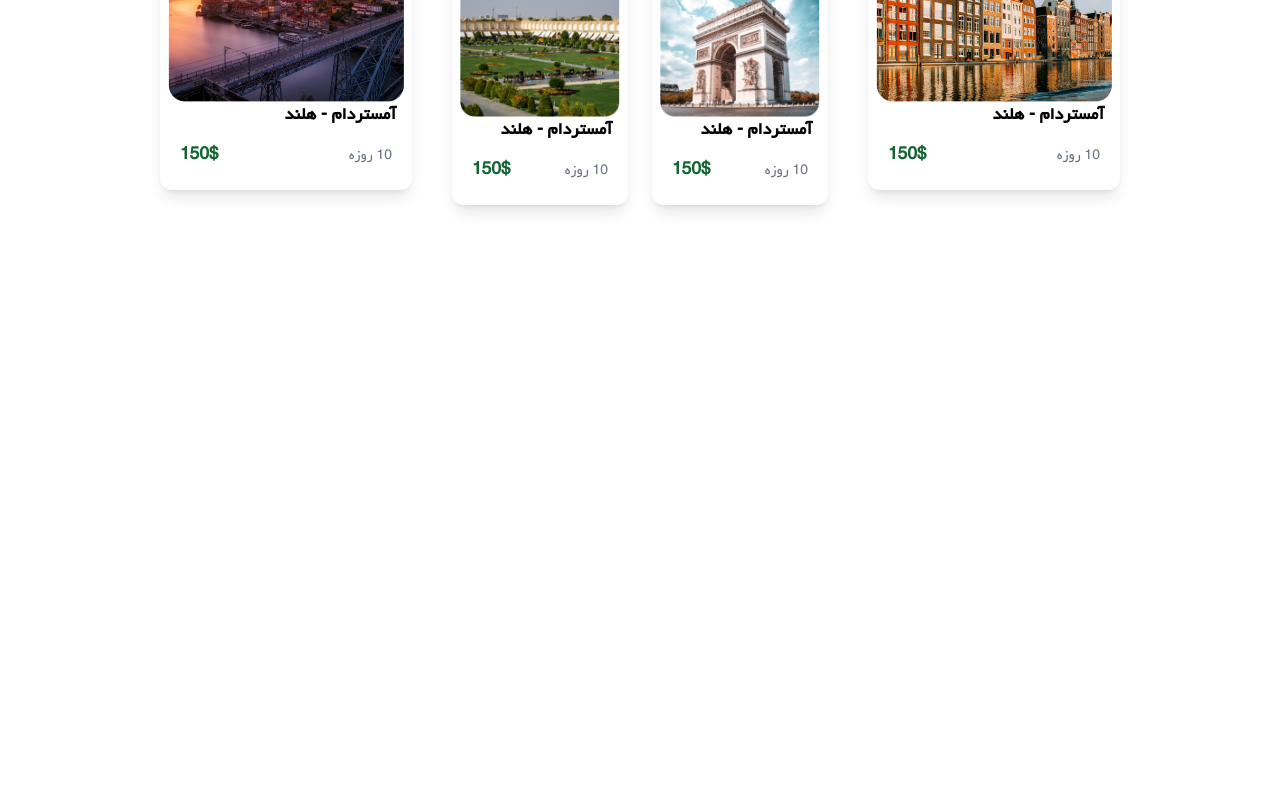
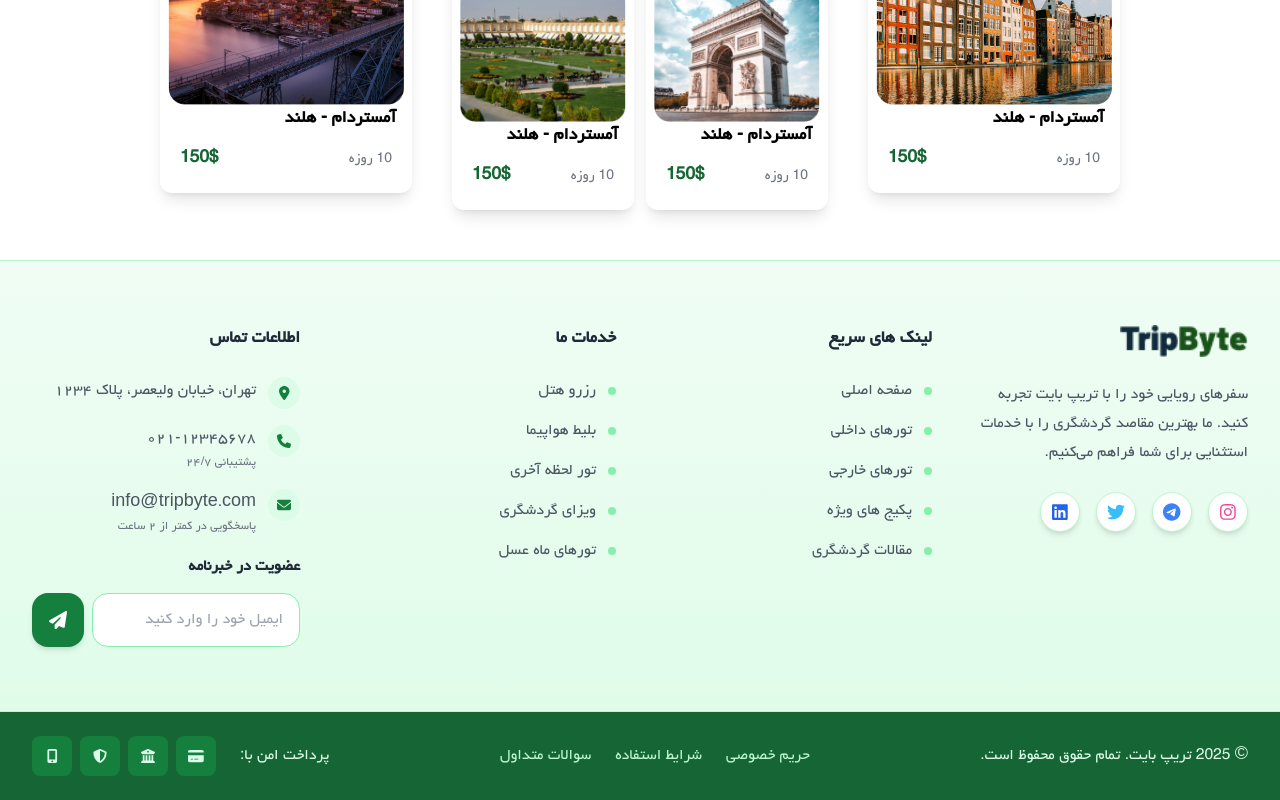
Before and after one commit to saraatiyabi/tourism-app, a Next.js app: page / in a window 1280 px wide. Shown: the part 3808-4608 px from the top of the page. Before the commit the page ends 4063 px from the top, so only its background shows below. Built offline with nearby package versions, Linux system fonts and the light colour scheme.

Commit message:
adding footer component

```diff
--- a/components/modules/Footer/Footer.js
+++ b/components/modules/Footer/Footer.js
@@ -1,60 +1,274 @@
-import { faMessage } from '@fortawesome/free-solid-svg-icons'
-import { FontAwesomeIcon } from '@fortawesome/react-fontawesome'
-import React from 'react'
+// components/modules/Footer/Footer.jsx
+import React from "react";
+import Link from "next/link";
+import Image from "next/image";
+import { FontAwesomeIcon } from "@fortawesome/react-fontawesome";
+import {
+  faInstagram,
+  faTelegram,
+  faTwitter,
+  faLinkedin,
+} from "@fortawesome/free-brands-svg-icons";
+import {
+  faMapMarkerAlt,
+  faPhone,
+  faEnvelope,
+  faPaperPlane,
+  faShieldAlt,
+  faMobileAlt,
+  faCreditCard,
+  faUniversity,
+} from "@fortawesome/free-solid-svg-icons";
 
 const Footer = () => {
-    return (
-        <section className='w-full bg-green-100 flex flex-row items-center justify-center h-[400px] px-20 py-10 gap-20'>
-            <div className='w-full max-w-[1400px] flex items-baseline'>
-                <div className='flex-1 flex flex-col'>
-                    <h3 className='font-primary text-2xl font-semibold text-green-950 my-3'>خبرنامه</h3>
-                    <p className='font-primary text-lg text-gray-600 font-medium max-w-[270px] my-5'>در خبرنامه ما عضو شوید و پیشنهادات هیجان انگیز را دریافت کنید</p>
-                    <div className='w-[300px] bg-white rounded-3xl h-14 flex flex-row justify-between items-center px-3'>
-                        <input
-                            className='border-none outline-none'
-                            type='email'
-                            placeholder='ایمیل خود را وارد کنید'
-                        />
-                        <button className='bg-green-800 rounded-full flex justify-center items-center w-10 h-10'>
-                            <FontAwesomeIcon icon={faMessage} color='white' />
-                        </button>
-                    </div>
+  return (
+    <footer className="bg-gradient-to-b from-green-50 to-green-100 border-t border-green-200">
+      {/* Main Footer Content */}
+      <div className="max-w-7xl mx-auto px-4 sm:px-6 lg:px-8 py-12 lg:py-16">
+        <div className="grid grid-cols-1 md:grid-cols-2 lg:grid-cols-4 gap-8 lg:gap-12">
+          {/* Brand Column */}
+          <div className="lg:col-span-1">
+            <div className="flex items-center mb-6">
+              <Image
+                src="/images/TripByte.png"
+                width={120}
+                height={30}
+                alt="TripByte Logo"
+                className="w-28 lg:w-32"
+              />
+            </div>
+            <p className="text-gray-600 text-lg leading-relaxed mb-6 max-w-md">
+              سفرهای رویایی خود را با تریپ بایت تجربه کنید. ما بهترین مقاصد
+              گردشگری را با خدمات استثنایی برای شما فراهم می‌کنیم.
+            </p>
+
+            {/* Social Media Links */}
+            <div className="flex space-x-4 space-x-reverse">
+              {[
+                {
+                  name: "Instagram",
+                  icon: faInstagram,
+                  url: "#",
+                  color: "text-pink-500",
+                },
+                {
+                  name: "Telegram",
+                  icon: faTelegram,
+                  url: "#",
+                  color: "text-blue-500",
+                },
+                {
+                  name: "Twitter",
+                  icon: faTwitter,
+                  url: "#",
+                  color: "text-sky-400",
+                },
+                {
+                  name: "LinkedIn",
+                  icon: faLinkedin,
+                  url: "#",
+                  color: "text-blue-600",
+                },
+              ].map((social) => (
+                <a
+                  key={social.name}
+                  href={social.url}
+                  className="w-10 h-10 bg-white rounded-full flex items-center justify-center shadow-md hover:shadow-lg transition-all duration-300 hover:bg-green-50 border border-green-200"
+                  aria-label={social.name}
+                >
+                  <FontAwesomeIcon
+                    icon={social.icon}
+                    className={`text-lg ${social.color}`}
+                  />
+                </a>
+              ))}
+            </div>
+          </div>
+
+          {/* Quick Links */}
+          <div className="lg:col-span-1">
+            <h3 className="text-xl font-bold text-gray-800 mb-6">
+              لینک های سریع
+            </h3>
+            <ul className="space-y-3">
+              {[
+                { name: "صفحه اصلی", href: "/" },
+                { name: "تورهای داخلی", href: "/domestic-tours" },
+                { name: "تورهای خارجی", href: "/international-tours" },
+                { name: "پکیج های ویژه", href: "/special-packages" },
+                { name: "مقالات گردشگری", href: "/blog" },
+              ].map((link) => (
+                <li key={link.name}>
+                  <Link
+                    href={link.href}
+                    className="text-gray-600 hover:text-green-700 text-lg transition-colors duration-200 flex items-center group"
+                  >
+                    <span className="w-2 h-2 bg-green-300 rounded-full ml-3 group-hover:bg-green-600 transition-colors duration-200"></span>
+                    {link.name}
+                  </Link>
+                </li>
+              ))}
+            </ul>
+          </div>
+
+          {/* Services */}
+          <div className="lg:col-span-1">
+            <h3 className="text-xl font-bold text-gray-800 mb-6">خدمات ما</h3>
+            <ul className="space-y-3">
+              {[
+                { name: "رزرو هتل", href: "/hotel-booking" },
+                { name: "بلیط هواپیما", href: "/flight-tickets" },
+                { name: "تور لحظه آخری", href: "/last-minute-tours" },
+                { name: "ویزای گردشگری", href: "/visa-services" },
+                { name: "تورهای ماه عسل", href: "/honeymoon-tours" },
+              ].map((service) => (
+                <li key={service.name}>
+                  <Link
+                    href={service.href}
+                    className="text-gray-600 hover:text-green-700 text-lg transition-colors duration-200 flex items-center group"
+                  >
+                    <span className="w-2 h-2 bg-green-300 rounded-full ml-3 group-hover:bg-green-600 transition-colors duration-200"></span>
+                    {service.name}
+                  </Link>
+                </li>
+              ))}
+            </ul>
+          </div>
+
+          {/* Contact Info */}
+          <div className="lg:col-span-1">
+            <h3 className="text-xl font-bold text-gray-800 mb-6">
+              اطلاعات تماس
+            </h3>
+            <div className="space-y-4">
+              <div className="flex items-start">
+                <div className="w-8 h-8 bg-green-100 rounded-full flex items-center justify-center ml-3 flex-shrink-0">
+                  <FontAwesomeIcon
+                    icon={faMapMarkerAlt}
+                    className="text-green-700 text-sm"
+                  />
                 </div>
+                <div>
+                  <p className="text-gray-600 text-lg">
+                    تهران، خیابان ولیعصر، پلاک ۱۲۳۴
+                  </p>
+                </div>
+              </div>
 
-                <div className='flex-[0.5] flex justify-center items-center'>
-                    <ul className='flex flex-col gap-4'>
-                        <li className='font-priamry font-semibold text-xl'>پشتیبانی</li>
-                        <li className='font-primary text-gray-600 text-lg'>حساب</li>
-                        <li className='font-primary text-gray-600 text-lg'>مرکز خدمات</li>
-                        <li className='font-primary text-gray-600 text-lg'>ارتباط با ما</li>
-                    </ul>
+              <div className="flex items-start">
+                <div className="w-8 h-8 bg-green-100 rounded-full flex items-center justify-center ml-3 flex-shrink-0">
+                  <FontAwesomeIcon
+                    icon={faPhone}
+                    className="text-green-700 text-sm"
+                  />
                 </div>
+                <div>
+                  <p className="text-gray-600 text-lg">۰۲۱-۱۲۳۴۵۶۷۸</p>
+                  <p className="text-gray-500 text-sm">پشتیبانی ۲۴/۷</p>
+                </div>
+              </div>
 
-                <div className='flex-[0.5] flex justify-center items-center'>
-                    <ul className='flex flex-col gap-4'>
-                        <li className='font-priamry font-semibold text-xl'>شرکت</li>
-                        <li className='font-primary text-gray-600 text-lg'>چرا  ما؟</li>
-                        <li className='font-primary text-gray-600 text-lg'>مشارکت با ما</li>
-                        <li className='font-primary text-gray-600 text-lg'>پرسش و پاسخ</li>
-                    </ul>
+              <div className="flex items-start">
+                <div className="w-8 h-8 bg-green-100 rounded-full flex items-center justify-center ml-3 flex-shrink-0">
+                  <FontAwesomeIcon
+                    icon={faEnvelope}
+                    className="text-green-700 text-sm"
+                  />
                 </div>
+                <div>
+                  <p className="text-gray-600 text-lg">info@tripbyte.com</p>
+                  <p className="text-gray-500 text-sm">
+                    پاسخگویی در کمتر از ۲ ساعت
+                  </p>
+                </div>
+              </div>
 
-                <div className='flex-[0.5] flex justify-center items-center'>
-                    <ul className='flex flex-col gap-4'>
-                        <li className='font-priamry font-semibold text-xl'>درباره ما</li>
-                        <li className='font-primary text-gray-600 text-lg'>ویژگیها</li>
-                        <li className='font-primary text-gray-600 text-lg'>اخبار</li>
-                        <li className='font-primary text-gray-600 text-lg'>برنامه ها</li>
-                    </ul>
+              {/* Newsletter Subscription */}
+              <div className="mt-6">
+                <h4 className="text-lg font-semibold text-gray-800 mb-3">
+                  عضویت در خبرنامه
+                </h4>
+                <div className="flex flex-col sm:flex-row gap-2">
+                  <input
+                    type="email"
+                    placeholder="ایمیل خود را وارد کنید"
+                    className="flex-1 px-4 py-3 border border-green-300 rounded-2xl focus:outline-none focus:ring-2 focus:ring-green-500 focus:border-transparent text-lg"
+                  />
+                  <button
+                    className="bg-green-700 hover:bg-green-800 text-white p-3 rounded-2xl transition-all duration-200 shadow-md hover:shadow-lg flex items-center justify-center min-w-[52px] hover:scale-105"
+                    aria-label="عضویت در خبرنامه"
+                    title="عضویت در خبرنامه"
+                  >
+                    <FontAwesomeIcon icon={faPaperPlane} className="text-lg" />
+                  </button>
                 </div>
+              </div>
+            </div>
+          </div>
+        </div>
+      </div>
 
-                <div className='flex-1 flex flex-col justify-center items-center gap-4'>
-                    <img src='/images/TripByte.png' />
-                    <span className='font-primary text-gray-600 text-lg'>اصفهان - ایران</span>
-                </div>
+      {/* Bottom Bar */}
+      <div className="border-t border-green-200 bg-green-800">
+        <div className="max-w-7xl mx-auto px-4 sm:px-6 lg:px-8 py-6">
+          <div className="flex flex-col md:flex-row justify-between items-center gap-4">
+            {/* Copyright */}
+            <div className="text-green-100 text-lg text-center md:text-right">
+              <p>
+                © {new Date().getFullYear()} تریپ بایت. تمام حقوق محفوظ است.
+              </p>
             </div>
-        </section>
-    )
-}
 
-export default Footer
+            {/* Additional Links */}
+            <div className="flex flex-wrap justify-center md:justify-end gap-6 text-green-200">
+              <Link
+                href="/privacy"
+                className="hover:text-white transition-colors duration-200 text-lg"
+              >
+                حریم خصوصی
+              </Link>
+              <Link
+                href="/terms"
+                className="hover:text-white transition-colors duration-200 text-lg"
+              >
+                شرایط استفاده
+              </Link>
+              <Link
+                href="/faq"
+                className="hover:text-white transition-colors duration-200 text-lg"
+              >
+                سوالات متداول
+              </Link>
+            </div>
+
+            {/* Payment Methods */}
+            <div className="flex items-center gap-3">
+              <div className="text-green-100 text-lg ml-3">پرداخت امن با:</div>
+              <div className="flex gap-2">
+                {[
+                  { icon: faCreditCard, label: "کارت اعتباری" },
+                  { icon: faUniversity, label: "درگاه بانکی" },
+                  { icon: faShieldAlt, label: "پرداخت امن" },
+                  { icon: faMobileAlt, label: "موبایل بانک" },
+                ].map((method, index) => (
+                  <div
+                    key={index}
+                    className="w-10 h-10 bg-green-700 rounded-lg flex items-center justify-center hover:bg-green-600 transition-colors duration-200 group"
+                    title={method.label}
+                  >
+                    <FontAwesomeIcon
+                      icon={method.icon}
+                      className="text-green-100 text-sm group-hover:text-white"
+                    />
+                  </div>
+                ))}
+              </div>
+            </div>
+          </div>
+        </div>
+      </div>
+    </footer>
+  );
+};
+
+export default Footer;
--- a/components/templates/Home/AllTours/AllTours.js
+++ b/components/templates/Home/AllTours/AllTours.js
@@ -39,7 +39,7 @@ const AllTours = () => {
           {/* Small Cards Grid */}
           <div className="w-full flex flex-col sm:flex-row items-center justify-center gap-4 md:gap-5 lg:gap-6">
             {/* Top Small Cards for mobile, side by side for larger screens */}
-            <div className="flex flex-row items-center justify-center gap-4 md:gap-5 lg:gap-6 w-full max-w-md sm:max-w-none">
+            <div className="flex flex-row items-center justify-center gap-4 md:gap-5 lg:gap-3 w-full max-w-md sm:max-w-none">
               <TourCard
                 image="image (10).png"
                 width={177}
--- a/pages/_app.js
+++ b/pages/_app.js
@@ -9,6 +9,7 @@ export default function App({ Component, pageProps }) {
       <main className="relative z-0">
         <Component {...pageProps} />
       </main>
+      <Footer />
     </div>
   );
 }
--- a/pages/index.js
+++ b/pages/index.js
@@ -4,6 +4,7 @@ import About from "@/components/templates/Home/About/About";
 import Tours from "@/components/templates/Home/Tours/Tours";
 import Comments from "@/components/templates/Home/Comments/Comments";
 import AllTours from "@/components/templates/Home/AllTours/AllTours";
+import Footer from "@/components/modules/Footer/Footer";
 
 const Home = () => {
   return (
```
